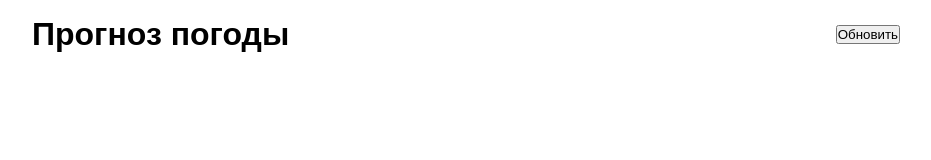
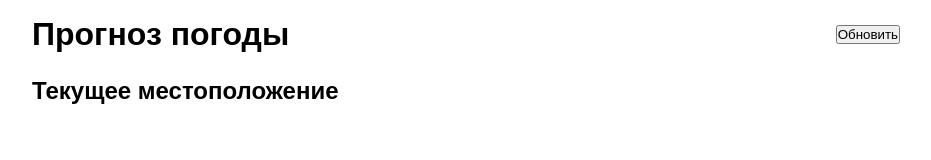
Before and after one commit to luzhm/weather, a plain HTML site: page index.html in a window 1280 px wide. Shown: the whole page, without its empty margins (174-1105 px from the left). Drawn offline with Linux system fonts and the light colour scheme; files that its build step writes are made by us from their sources; files whose address does not match are found by name.

Commit message:
геопозиция

```diff
--- a/index.html
+++ b/index.html
@@ -14,6 +14,12 @@
       <button class="refresh-btn" type="button">Обновить</button>
     </header>
 
+    <main class="app-content">
+        <section class="current-location">
+            <h2 class="location-title">Текущее местоположение</h2>
+        </section>
+    </main>
+
   </div>
 
   <script src="js/main.js"></script>
--- a/style.css
+++ b/style.css
@@ -19,3 +19,11 @@ body {
   justify-content: space-between;
   align-items: center;
 }
+
+.app-content {
+  margin-top: 24px;
+}
+
+.current-location {
+  margin-bottom: 24px;
+}
```
